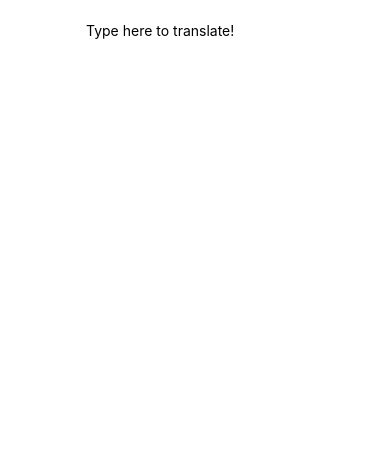
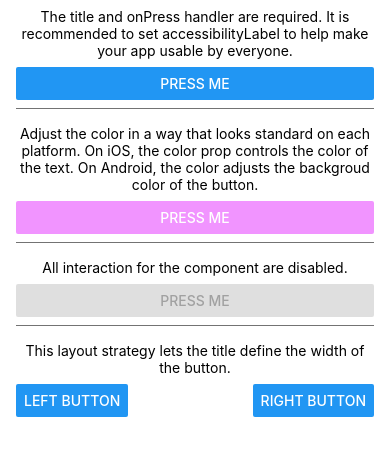
Before and after one commit to FatherofDharma/AwesomeProject-ReactNative, a React Native app: screen / in a window 390 px wide. Shown: the top 456 px of the page. Built offline with nearby package versions, Linux system fonts and the light colour scheme.

Commit message:
add some code from handling touches lesson.

```diff
--- a/App.js
+++ b/App.js
@@ -1,9 +1,7 @@
-//---------------Learn-The-Basics-Lesson----------------------------------------
+// ---------------Learn-The-Basics-Lesson----------------------------------------
 //
 // import React, { Component } from 'react';
 // import { StyleSheet, Text, View } from 'react-native';
-// import Bananas from './components/Bananas.js'
-//
 //
 // export default class HelloWorldApp extends Component {
 //   render() {
@@ -11,7 +9,6 @@
 //       <View style={styles.container}>
 //         <Text>Hello world, I am here!</Text>
 //       </View>
-//       // <Bananas />
 //     );
 //   }
 // }
@@ -24,7 +21,7 @@
 //     justifyContent: 'center',
 //   },
 // });
-
+//
 
 //------------Props-Lesson-Example----------------------------------------------
 // import React, { Component } from 'react';
@@ -308,32 +305,194 @@
 
 //-------------------------Handling-Text-Input-Lesson---------------------------
 
-import React, { Component } from 'react';
-import { AppRegistry, Text, TextInput, View } from 'react-native';
+// import React, { Component } from 'react';
+// import { AppRegistry, Text, TextInput, View } from 'react-native';
+//
+// export default class PizzaTranslator extends Component {
+//   constructor(props) {
+//     super(props);
+//     this.state = {text: ''};
+//   }
+//
+//   render() {
+//     return (
+//       <View style={{padding: 10, alignItems: 'center'}}>
+//         <TextInput
+//           style={{height: 40}}
+//           placeholder="Type here to translate!"
+//           onChangeText={(text) => this.setState({text})}
+//         />
+//         <Text style={{padding: 10, fontSize: 42}}>
+//           {this.state.text.split(' ').map((word) => word && '🍕').join(' ')}
+//         </Text>
+//       </View>
+//     );
+//   }
+// }
+//
+// // skip this line if using Create React Native App
+// AppRegistry.registerComponent('AwesomeProject', () => PizzaTranslator);
 
-export default class PizzaTranslator extends Component {
-  constructor(props) {
-    super(props);
-    this.state = {text: ''};
+//---------------------------Handling-Touches-Lesson----------------------------
+
+
+//-----------------Handling-Touches-Lesson-Touchable-Highlight------------------
+// import React, { Component } from 'react';
+// import {
+//   AppRegistry,
+//   StyleSheet,
+//   TouchableHighlight,
+//   Text,
+//   View,
+// } from 'react-native';
+//
+// export default class App extends Component {
+//   constructor(props) {
+//     super(props)
+//     this.state = { count: 0 }
+//   }
+//
+//   onPress = () => {
+//     this.setState({
+//       count: this.state.count+1
+//     })
+//   }
+//
+//  render() {
+//     return (
+//       <View style={styles.container}>
+//         <TouchableHighlight
+//          style={styles.button}
+//          onPress={this.onPress}
+//         >
+//          <Text> Touch Here </Text>
+//         </TouchableHighlight>
+//         <View style={[styles.countContainer]}>
+//           <Text style={[styles.countText]}>
+//             { this.state.count !== 0 ? this.state.count: null}
+//           </Text>
+//         </View>
+//       </View>
+//     )
+//   }
+// }
+//
+// const styles = StyleSheet.create({
+//   container: {
+//     flex: 1,
+//     justifyContent: 'center',
+//     paddingHorizontal: 10
+//   },
+//   button: {
+//     alignItems: 'center',
+//     backgroundColor: '#DDDDDD',
+//     padding: 10
+//   },
+//   countContainer: {
+//     alignItems: 'center',
+//     padding: 10
+//   },
+//   countText: {
+//     color: '#FF00FF'
+//   }
+// })
+//
+// AppRegistry.registerComponent('AwesomeProject', () => App)
+//
+//---------------------Button-Example-From-Different-Section--------------------
+
+import React from 'react';
+import {
+  AppRegistry,
+  StyleSheet,
+  Button,
+  View,
+  SafeAreaView,
+  Text,
+  Alert,
+} from 'react-native';
+import Constants from 'expo-constants';
+
+function Separator() {
+  return <View style={styles.separator} />;
 }
 
-  render() {
+export default function App() {
   return (
-      <View style={{padding: 10, alignItems: 'center'}}>
-        <TextInput
-          style={{height: 40}}
-          placeholder="Type here to translate!"
-          onChangeText={(text) => this.setState({text})}
+    <SafeAreaView style={styles.container}>
+      <View>
+        <Text style={styles.title}>
+          The title and onPress handler are required. It is recommended to set
+          accessibilityLabel to help make your app usable by everyone.
+        </Text>
+        <Button
+          title="Press me"
+          onPress={() => Alert.alert('Simple Button pressed')}
         />
-        <Text style={{padding: 10, fontSize: 42}}>
-          {this.state.text.split(' ').map((word) => word && '🍕').join(' ')}
+      </View>
+      <Separator />
+      <View>
+        <Text style={styles.title}>
+          Adjust the color in a way that looks standard on each platform. On
+          iOS, the color prop controls the color of the text. On Android, the
+          color adjusts the backgroud color of the button.
         </Text>
+        <Button
+          title="Press me"
+          color="#f194ff"
+          onPress={() => Alert.alert('Button with adjusted color pressed')}
+        />
       </View>
+      <Separator />
+      <View>
+        <Text style={styles.title}>
+          All interaction for the component are disabled.
+        </Text>
+        <Button
+          title="Press me"
+          disabled
+          onPress={() => Alert.alert('Cannot press this one')}
+        />
+      </View>
+      <Separator />
+      <View>
+        <Text style={styles.title}>
+          This layout strategy lets the title define the width of the button.
+        </Text>
+        <View style={styles.fixToText}>
+          <Button
+            title="Left button"
+            onPress={() => Alert.alert('Left button pressed')}
+          />
+          <Button
+            title="Right button"
+            onPress={() => Alert.alert('Right button pressed')}
+          />
+        </View>
+      </View>
+    </SafeAreaView>
   );
 }
-}
 
-// skip this line if using Create React Native App
-AppRegistry.registerComponent('AwesomeProject', () => PizzaTranslator);
+const styles = StyleSheet.create({
+  container: {
+    flex: 1,
+    marginTop: Constants.statusBarHeight,
+    marginHorizontal: 16,
+  },
+  title: {
+    textAlign: 'center',
+    marginVertical: 8,
+  },
+  fixToText: {
+    flexDirection: 'row',
+    justifyContent: 'space-between',
+  },
+  separator: {
+    marginVertical: 8,
+    borderBottomColor: '#737373',
+    borderBottomWidth: StyleSheet.hairlineWidth,
+  },
+});
 
-//---------------------------Handling-Touches-Lesson----------------------------
+AppRegistry.registerComponent('AwesomeProject', () => App)
```
Lines whose indentation alone changed are shown as unchanged.
